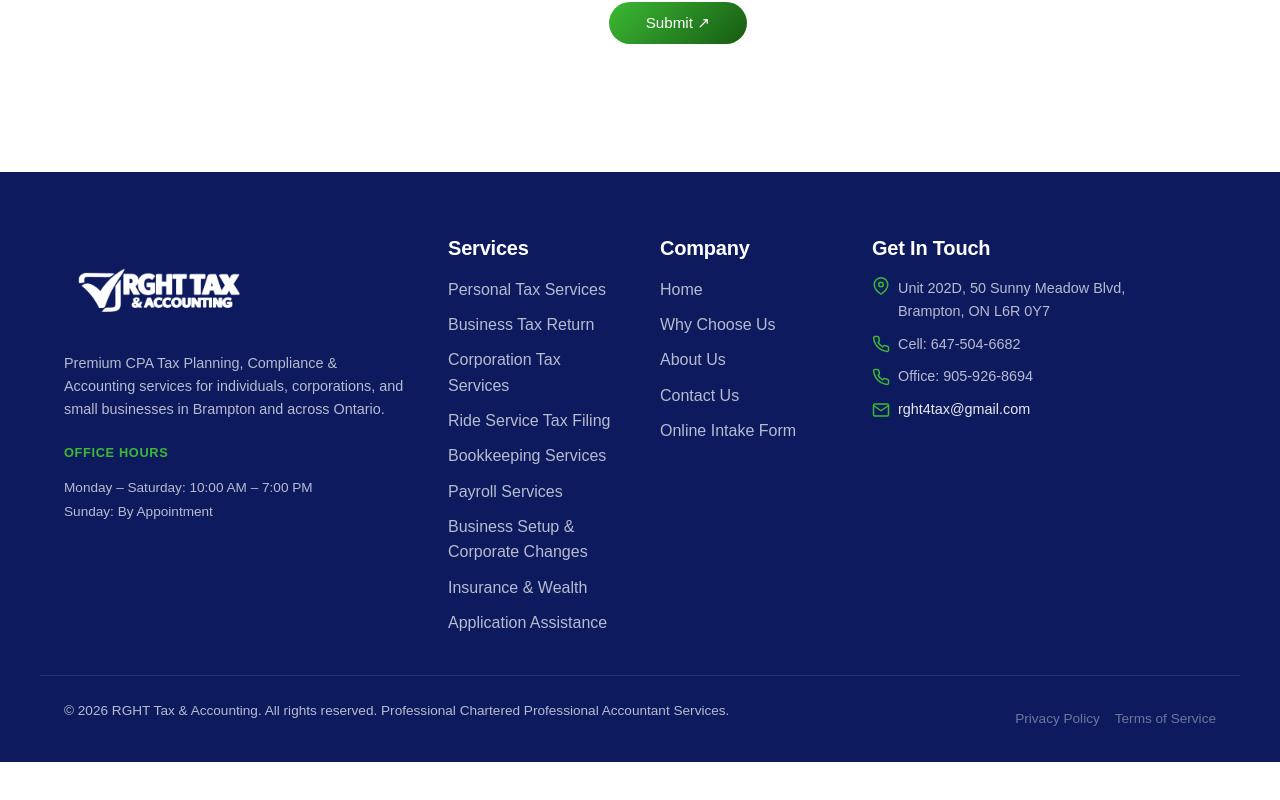
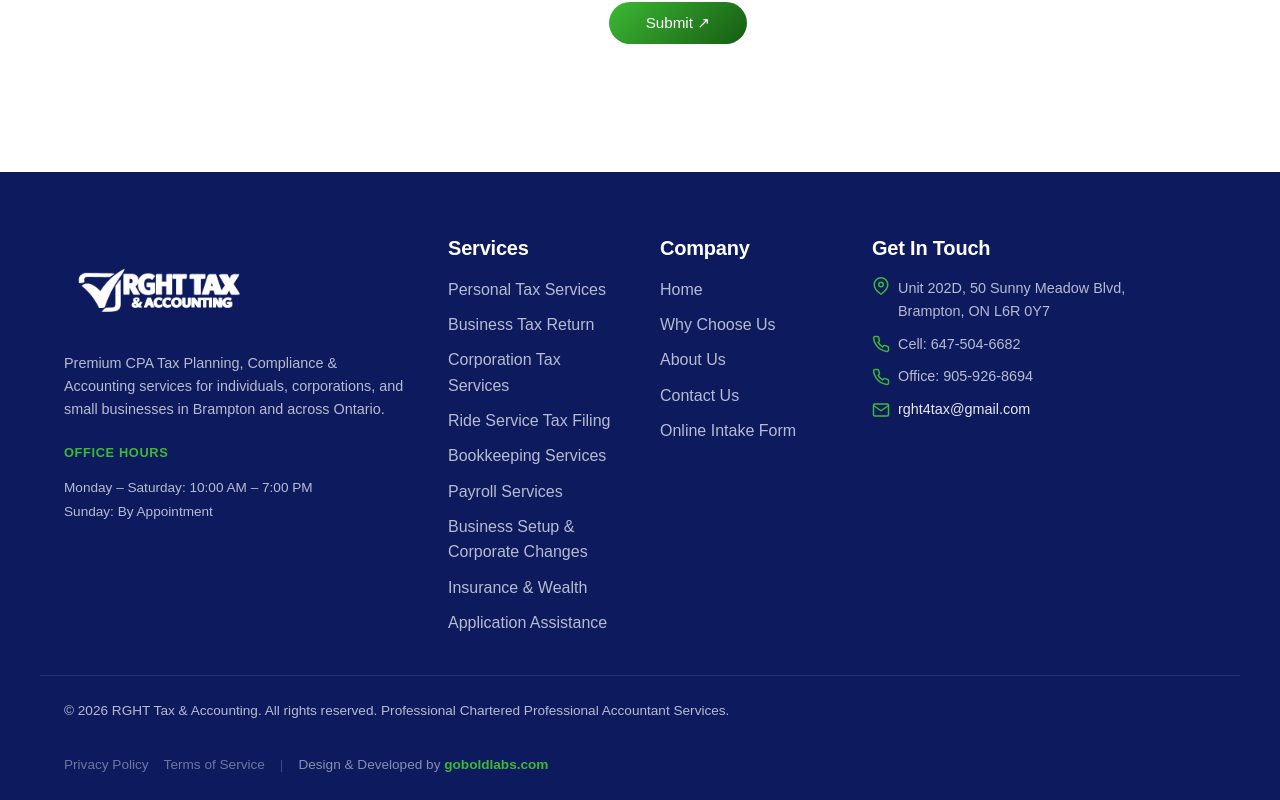
Before and after one commit to bhuvaneshdev2/RGHT-TAX-ACCOUNTING, a React (Vite) app: page / in a window 1280 px wide. Shown: the part 4580-5380 px from the top of the page. Before the commit the page ends 5342 px from the top, so only its background shows below. Built offline with nearby package versions, Linux system fonts and the light colour scheme; a web font is replaced by a local one.

Commit message:
design: add designer/developer credit goboldlabs.com in footer

```diff
--- a/src/components/Footer.jsx
+++ b/src/components/Footer.jsx
@@ -82,9 +82,13 @@ export default function Footer() {
 
       <div className="container footer-bottom">
         <p>© {currentYear} RGHT Tax & Accounting. All rights reserved. Professional Chartered Professional Accountant Services.</p>
-        <div style={{ display: 'flex', gap: '15px' }}>
+        <div style={{ display: 'flex', gap: '15px', alignItems: 'center', flexWrap: 'wrap' }}>
           <a href="#/privacy" style={{ color: 'rgba(255,255,255,0.4)', textDecoration: 'none' }}>Privacy Policy</a>
           <a href="#/terms" style={{ color: 'rgba(255,255,255,0.4)', textDecoration: 'none' }}>Terms of Service</a>
+          <span style={{ color: 'rgba(255,255,255,0.2)' }}>|</span>
+          <span style={{ color: 'rgba(255,255,255,0.5)', fontSize: '0.85rem' }}>
+            Design & Developed by <a href="https://goboldlabs.com" target="_blank" rel="noopener noreferrer" style={{ color: 'var(--color-accent-gold)', fontWeight: '600', textDecoration: 'none', transition: 'color var(--transition-fast)' }} onMouseOver={(e) => e.target.style.color = 'var(--color-white)'} onMouseOut={(e) => e.target.style.color = 'var(--color-accent-gold)'}>goboldlabs.com</a>
+          </span>
         </div>
       </div>
     </footer>
```
